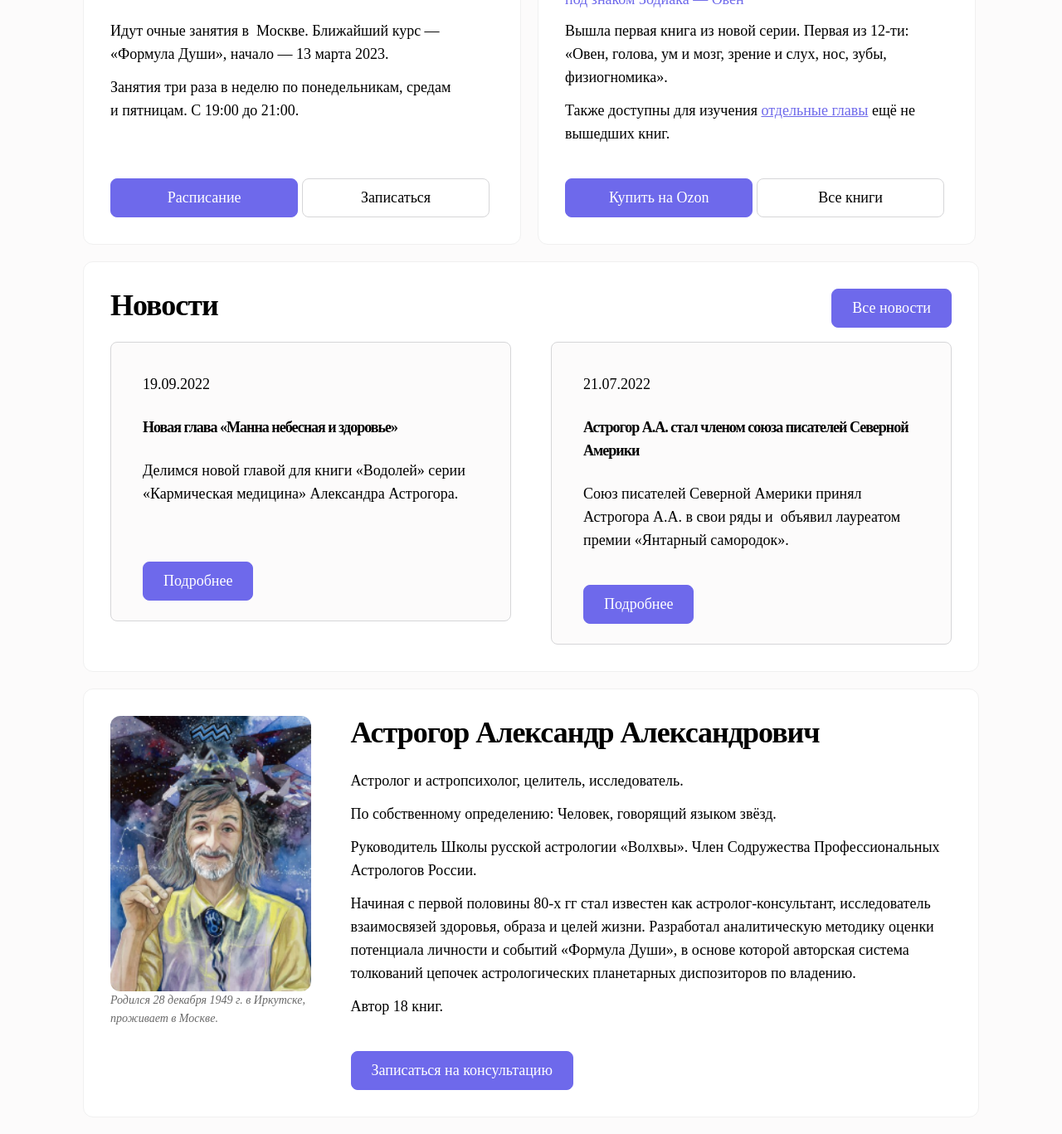
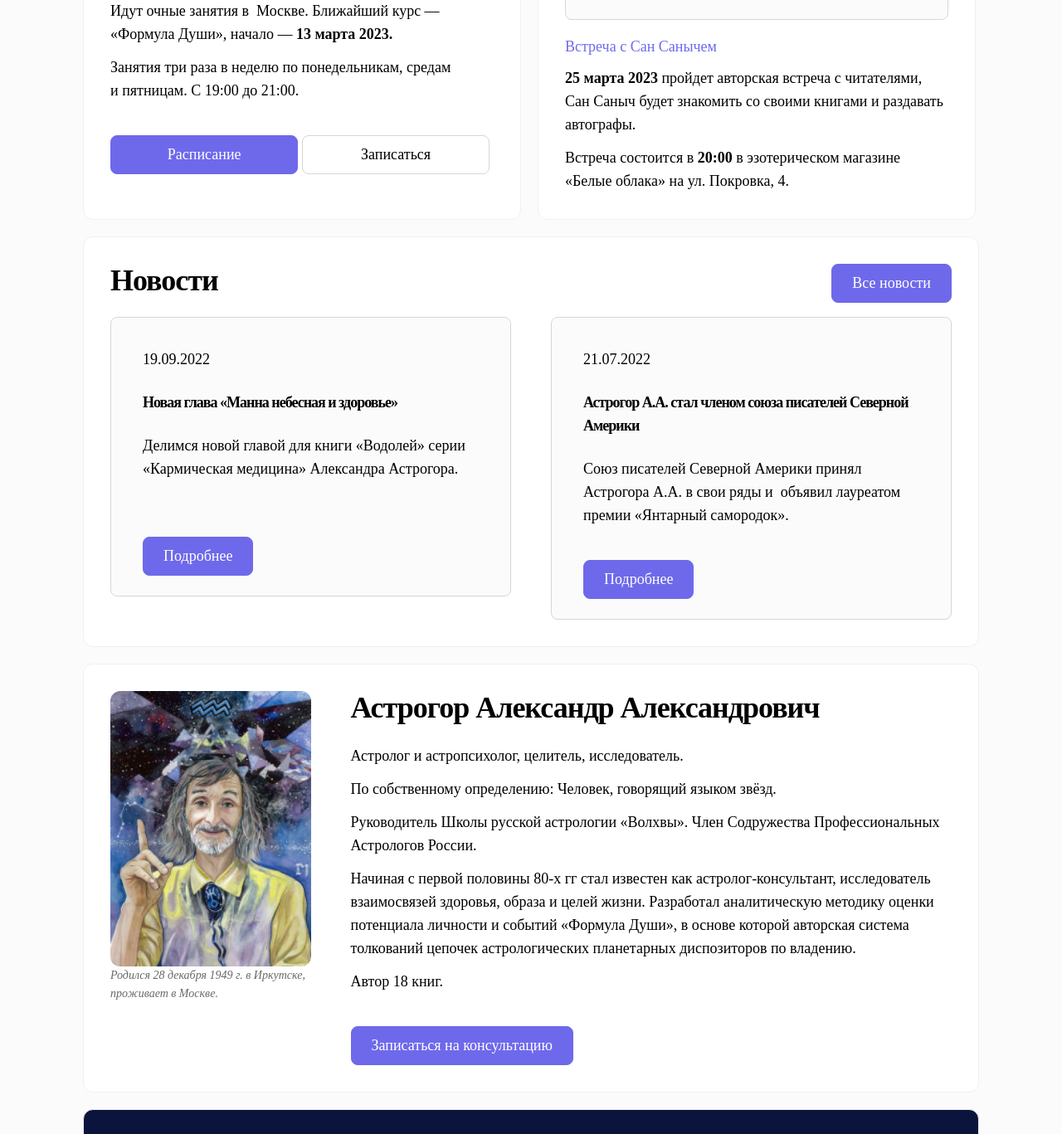
Before and after one commit to mosigo/astrogor, a Flask app: page / in a window 1280 px wide. Shown: the part 661-2028 px from the top of the page at 83% size. Run offline with Flask 2, Linux system fonts and the light colour scheme; parts of the project's set-up code (start-up, migrations or seed data) failed here and were passed over; some web fonts are replaced.

Commit message:
Новость про встречу с Сан Санычем 25 марта 2023

```diff
--- a/templates/index.html
+++ b/templates/index.html
@@ -18,6 +18,9 @@ a.news div.img {
 a.news div.img:hover {
     border-color: #6E69EB;
 }
+b {
+    font-family: AstrogorHeader;
+}
 </style>
 {% endblock %}
 {% block body %}
@@ -33,16 +36,16 @@ a.news div.img:hover {
 <!--Блок с баннерами -->
 <div class="plate-base">
     <div class="plate w50">
-        <h1>Очные занятия</h1>
+        <h1>Формула Души в Москве</h1>
         <div class="img">
             <img src="{{ url_for('static', filename='pic/offline_photo.png') }}"/>
         </div>
-        <div class="text-header">Очные занятия в Москве<br/> </div>
+        <div class="text-header">Очные занятия в Москве</div>
         <div class="text">
             <p>Идут очные занятия в&nbsp Москве. Ближайший курс — «Формула Души»,
-                начало — 13 марта 2023.</p>
+                начало — <b>13 марта 2023.</b></p>
             <p>Занятия три раза в неделю по&nbsp;понедельникам,
-                средам и пятницам. С 19:00 до 21:00.<br/> </p>
+                средам и пятницам. С 19:00 до 21:00.</p>
         </div>
         <div class="action">
             <a href="/edu#moscow">
@@ -54,27 +57,44 @@ a.news div.img:hover {
         </div>
     </div>
     <div class="plate w50">
-        <h1>Вышла новая книга</h1>
+        <h1>Очная встреча с читателями</h1>
         <div class="img">
-            <img src="{{ url_for('static', filename='pic/last_book.png') }}"/>
+            <img src="{{ url_for('static', filename='pic/meeting_01.png') }}"/>
         </div>
-        <div class="text-header">Кармическая медицина. Голова, мозг и ум, глаза и слух... под знаком Зодиака — Овен
-        </div>
+        <div class="text-header">Встреча с Сан Санычем</div>
         <div class="text">
-            <p>Вышла первая книга из новой серии. Первая из 12-ти: «Овен, голова, ум и мозг, зрение и слух, нос, зубы,
-                физиогномика».</p>
-            <p>Также доступны для изучения <a href="/books#chapters">отдельные главы</a> ещё не вышедших книг.</p>
-        </div>
-        <div class="action">
-            <a href="https://www.ozon.ru/product/karmicheskaya-meditsina-golova-mozg-i-um-glaza-i-sluh-pod-znakom-zodiaka-oven-407617901/"
-               target="_blank">
-                <button class="btn w50">Купить на Ozon</button>
-            </a>
-            <a href="/books">
-                <button class="btn second w50">Все книги</button>
-            </a>
+            <p><b>25 марта 2023</b> пройдет авторская встреча с читателями,
+                Сан Саныч будет знакомить со своими книгами и раздавать автографы.</p>
+            <p>Встреча состоится в <b>20:00</b> в эзотерическом магазине «Белые облака»
+                на ул. Покровка, 4.</p>
         </div>
     </div>
+
+<!--    <div class="plate w50">-->
+<!--        <h1>Очная встреча с читателями</h1>-->
+<!--        <div class="img">-->
+<!--            <img src="{{ url_for('static', filename='pic/last_book.png') }}"/>-->
+<!--        </div>-->
+<!--        <div class="text-header">Астрология в схемах и таблицах, 3-е издание</div>-->
+<!--        <div class="text">-->
+<!--            <p>Вышло новое издание книги-альбома «Астрология в схемах и таблицах»,-->
+<!--                теперь она содержит <b>128</b> цветных таблиц и схем по астрологии!-->
+<!--                Спрашивайте в «Читай-город», Ozon и Wildberries.</p>-->
+<!--            <p><b>25 марта 2023</b> пройдет авторская встреча с читателями,-->
+<!--                Сан Саныч будет знакомить со своими книгами и раздавать автографы.-->
+<!--                Встреча состоится в <b>20:00</b> в эзотерическом магазине «Белые облака» на ул. Покровка, 4.</p>-->
+<!--&lt;!&ndash;            <p>Также доступны для изучения <a href="/books#chapters">отдельные главы</a> ещё не вышедших книг.</p>&ndash;&gt;-->
+<!--        </div>-->
+<!--        <div class="action">-->
+<!--            <a href="https://www.ozon.ru/product/karmicheskaya-meditsina-golova-mozg-i-um-glaza-i-sluh-pod-znakom-zodiaka-oven-407617901/"-->
+<!--               target="_blank">-->
+<!--                <button class="btn w50">Купить на Ozon</button>-->
+<!--            </a>-->
+<!--            <a href="/books">-->
+<!--                <button class="btn second w50">Все книги</button>-->
+<!--            </a>-->
+<!--        </div>-->
+<!--    </div>-->
 </div>
 
 <!--Блок с новостями-->
```
